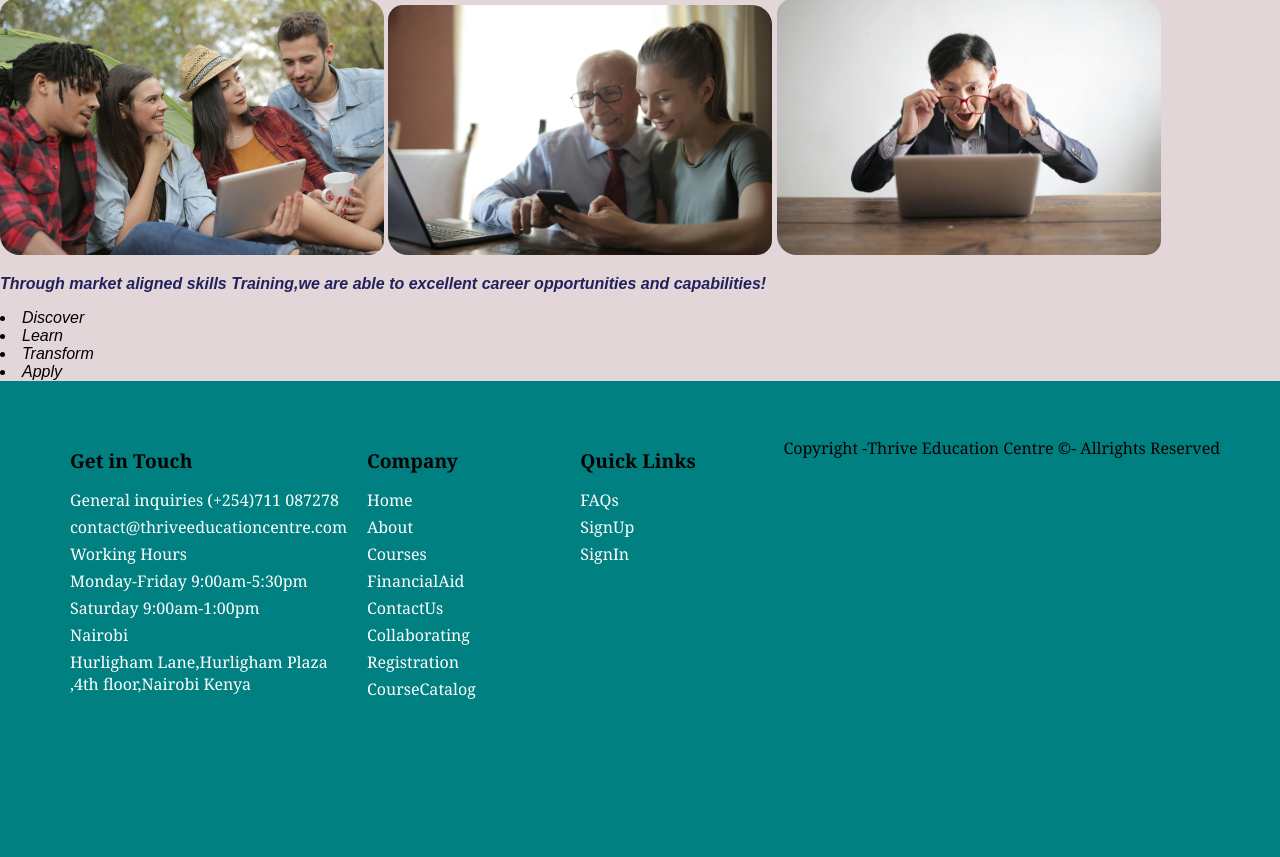
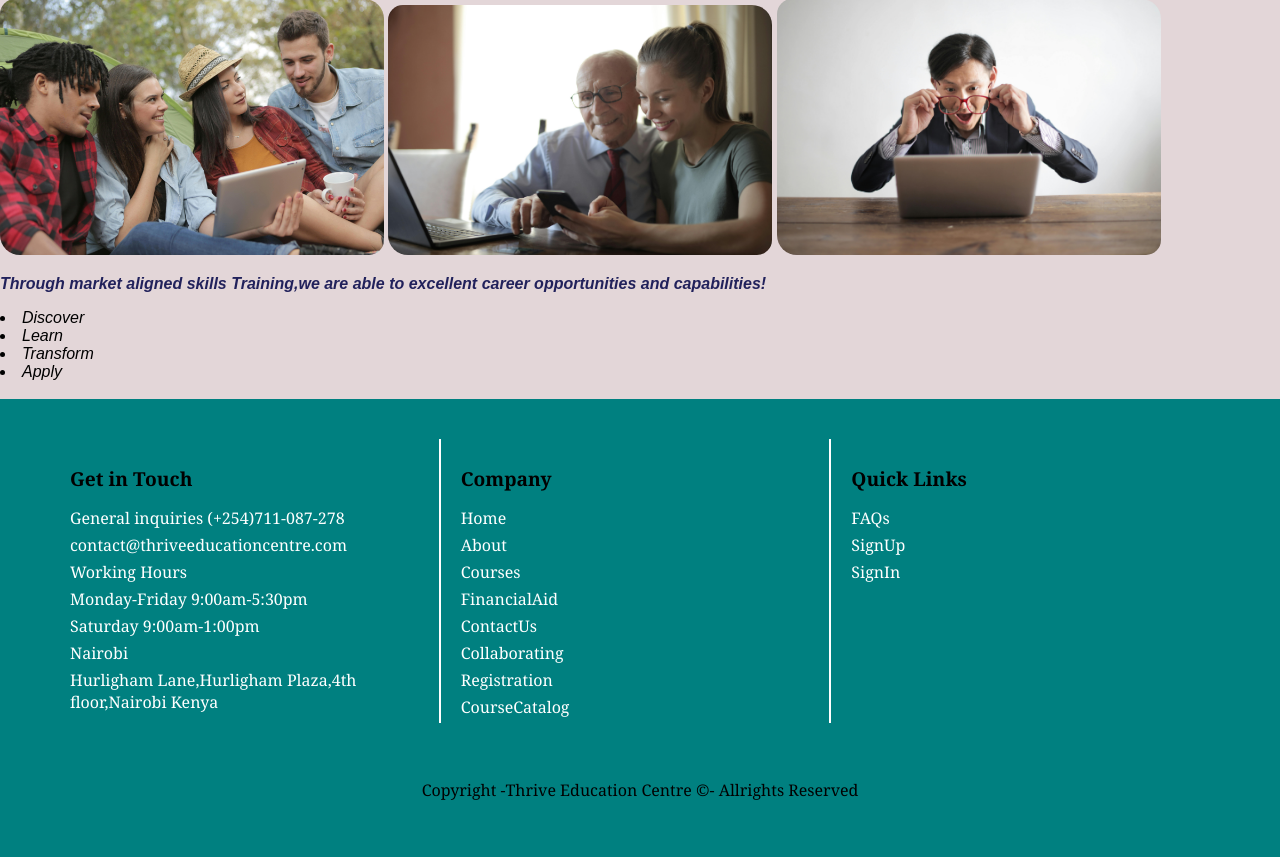
Before and after one commit to Clarita254/THRIVESCHOOL, a PHP site: page / in a window 1280 px wide. Shown: the part 161-1018 px from the top of the page. Before the commit the page ends 860 px from the top, so only its background shows below. Run offline with PHP 8.4, Linux system fonts and the light colour scheme.

Commit message:
Added footer styling

```diff
--- a/css/structure.css
+++ b/css/structure.css
@@ -14,7 +14,8 @@ body{
     padding: 20px;
     font-family: Georgia, 'Times New Roman', Times, serif;
     font: size 0.7em;
-    position: bottom;
+    position:relative;
+
 }
 .footer-container{
 
@@ -23,6 +24,8 @@ body{
     max-width:1200px;
     margin:0 auto;
     padding:20px;
+    justify-content: space-between;/*Distribite space evenly beterrn columns*/
+    flex-wrap: wrap;/*Help handle smaller screens*/
 
 }
 .footer-column{/*margin between columns*/
@@ -30,8 +33,16 @@ body{
     margin:0 10px;
 
 }
-.footer-column company{
-    border-right:1px solid #fff;
+.footer-column.get-in-touch{
+    border-right:2px solid #fff;
+    padding-right:10px;
+}
+.footer-column.company{
+    border-right:2px solid #fff;
+    padding-right:10px;/*To avoid touching the border*/
+}
+.footer-column.quicklinks{
+    padding-left:10px;
 }
 .footer-column h4{/*space below heading and font size*/
     margin-bottom: 15px;
@@ -43,6 +54,7 @@ body{
  text-decoration: none;
 }
 
+
 .footer-column a:hover{
     text-decoration: underline;
 }
@@ -51,9 +63,11 @@ body{
     font-size: medium;
     text-align:center;
     padding-top:20px;
-    border-top: 1px solid #fff;
     margin-top:20px;
-}
+
+    width:100%;
+    }
+
 
 .rounded{
 
--- a/index.html
+++ b/index.html
@@ -31,11 +31,9 @@
     color: rgb(33, 33, 91);
 }
 li{
-    font-size: medium;font-style: oblique;
+    font-size: medium;
+    font-style: oblique;
 }
-
-
-
 
     </style>
 
@@ -98,22 +96,24 @@ li{
 
 <h3 > Through market aligned skills Training,we are able to excellent career opportunities and capabilities!</h3>
 <li>Discover </li>  <li >Learn</li><li>Transform</li> <li>Apply</li>
+<br>
 </div>
 
 <!----->
 <footer class="footer">
 <div class="footer-container">
-    <div class="footer-column">
+    <div class="footer-column get-in-touch">
 <h4>Get in Touch </h4>
-<p> General inquiries (+254)711 087278</p>
+<p> General inquiries (+254)711-087-278</p>
 <p>contact@thriveeducationcentre.com</p>
 <p>Working Hours</p>
 <p>Monday-Friday  9:00am-5:30pm</p>
 <p>Saturday 9:00am-1:00pm</p>
 <p>Nairobi</p>
-<p>Hurligham Lane,Hurligham Plaza ,4th floor,Nairobi Kenya</p>
+<p>Hurligham Lane,Hurligham Plaza,4th floor,Nairobi Kenya</p>
 
     </div>
+
     <div class="footer-column company">
         <h4>Company</h4>
         <p><a href="index.html">Home</a></p>
@@ -127,7 +127,7 @@ li{
 
     </div>
 
-    <div class="footer-column">
+    <div class="footer-column quick=links">
         <h4>Quick Links</h4>
         <p><a href="FAQs.html">FAQs</a></p>
         <p><a href="SignUp.html">SignUp</a></p>
@@ -136,13 +136,11 @@ li{
     </div>
 
 
-    <div class="copyright">
+    <div class="footer-copyright">
         <p>Copyright -Thrive Education Centre &copy;- Allrights Reserved</p>
     </div>
 
 </div>
-
-
 </footer>
 </body>
 </html>
```
